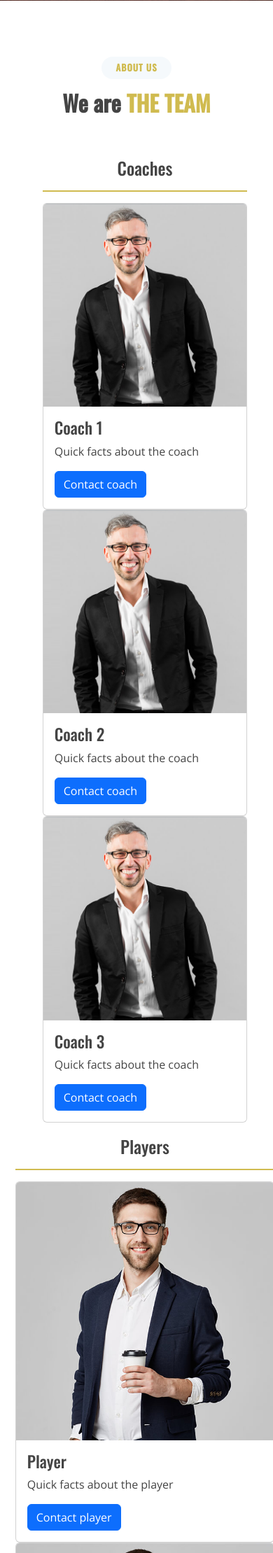
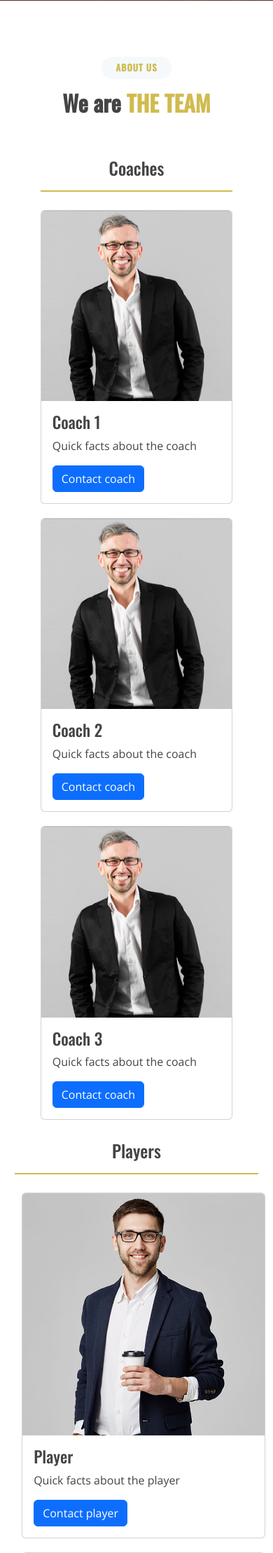
Before and after one commit to Thomas-Cottis-21/baseball_team, a PHP site: page / in a window 390 px wide. Shown: the part 843-3062 px from the top of the page at 70% size. Run offline with PHP 8.4, Linux system fonts and the light colour scheme.

Commit message:
fine tuned media queries

```diff
--- a/assets/css/style.css
+++ b/assets/css/style.css
@@ -654,15 +654,19 @@ section {
     flex-wrap: wrap;
     justify-content: space-evenly;
 }
-@media (max-width: 500px) {
+@media (max-width: 800px) {
+    #roster .roster-container {
+        width: 100%;
+        align-items: center;
+    }
     #roster .roster-container .coaches,
     #roster .roster-container .players {
         flex-direction: column;
+        align-items: center;
     }
     #roster .roster-container .coaches .card,
     #roster .roster-container .players .card {
         width: 100%;
-        margin: 0;
     }
 }
 
```
Also changed, not shown: changelog.txt.
